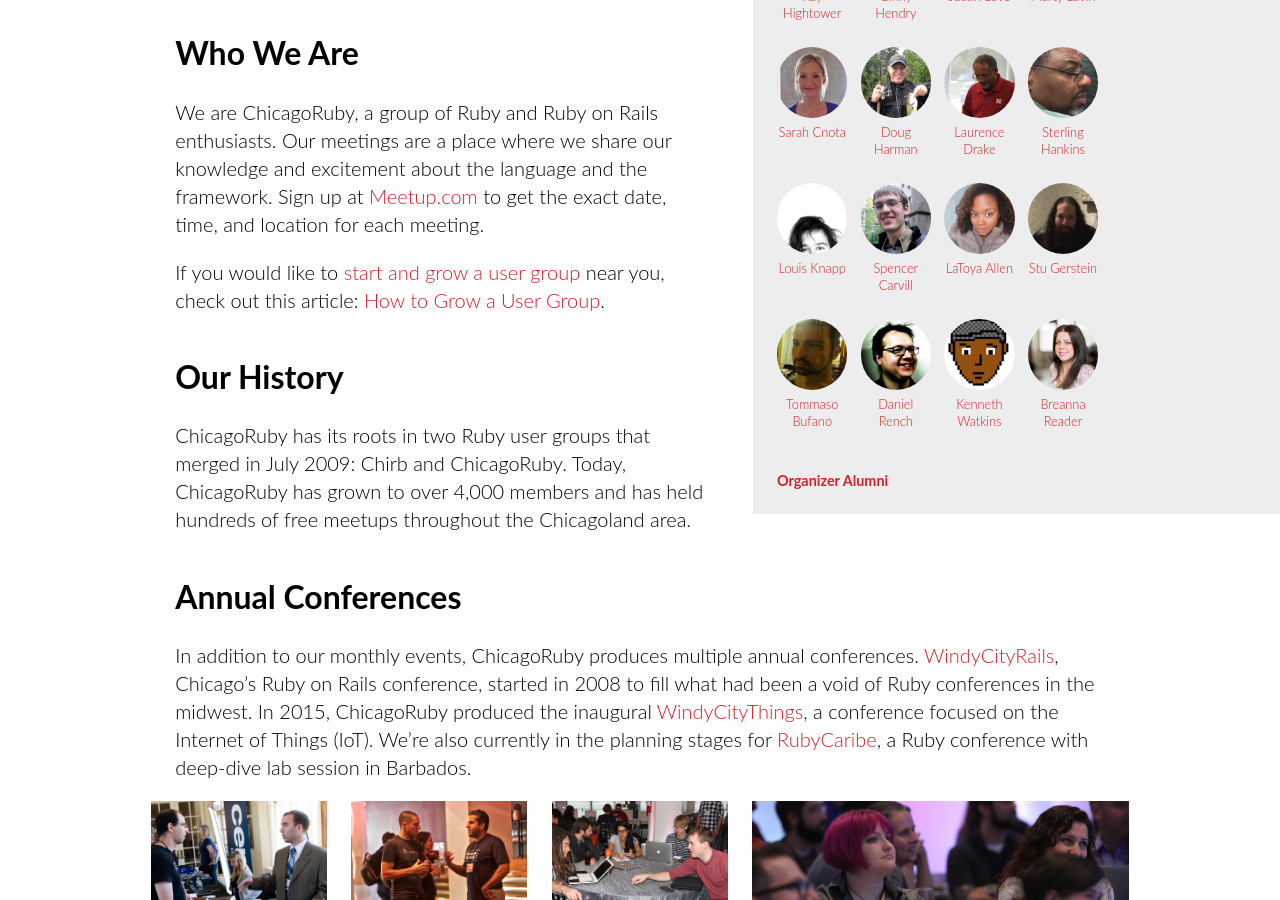
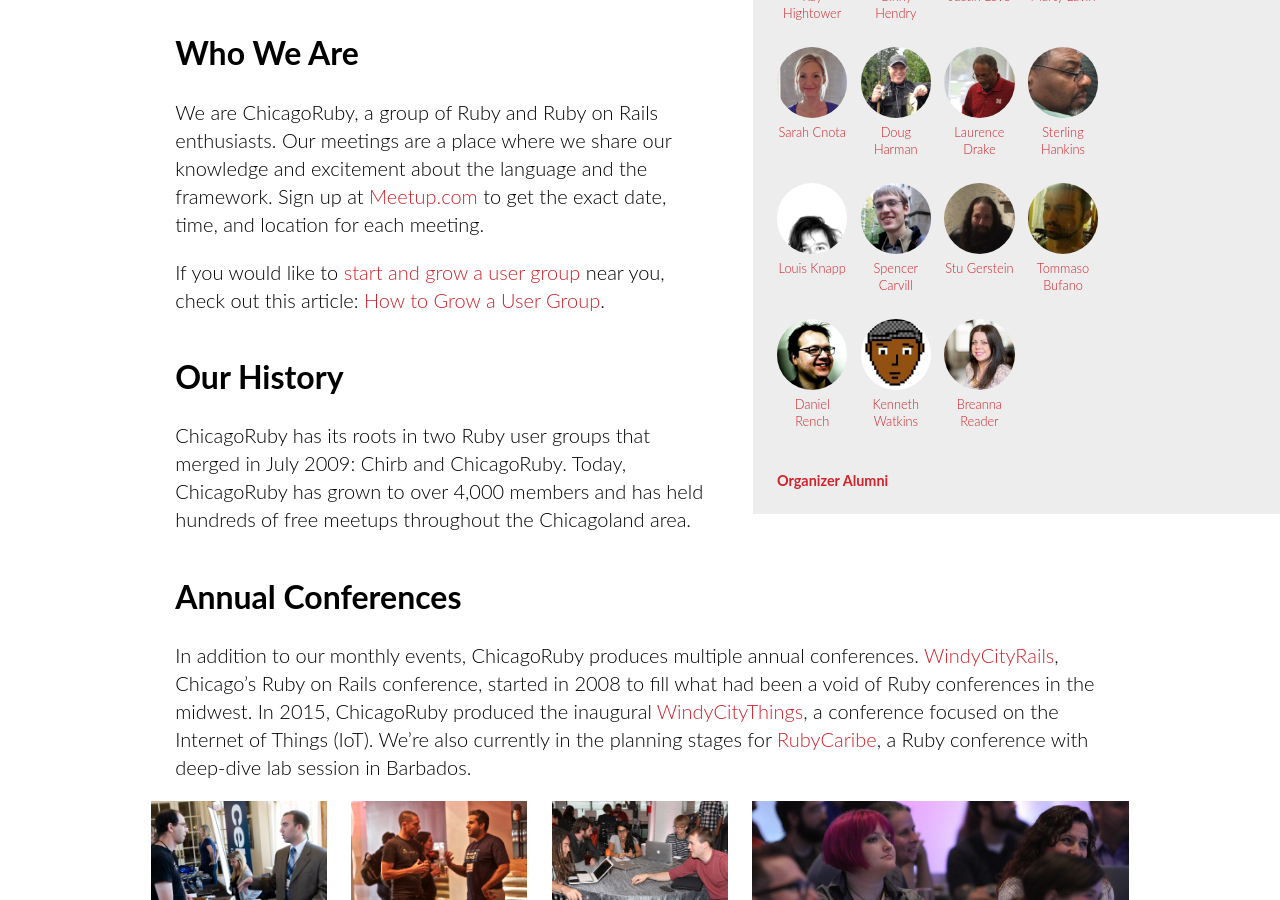
Before and after one commit to chicagoruby/chicagoruby-website, a Jekyll site: the page built from pages/advanced/about.html, in a window 1280 px wide and 900 px high, scrolled down 464 px. Built offline with Jekyll 4.4.1, drawn with Linux system fonts in a browser that asks for light colours; nearby versions of some CDN libraries.

Commit message:
Move LaToya Allen to organizer alumni list.

```diff
--- a/_data/organizers.yml
+++ b/_data/organizers.yml
@@ -29,9 +29,6 @@
   - name: Spencer Carvill
     link: http://www.meetup.com/ChicagoRuby/members/179505712/
     photo: spencer_carvill.jpg
-  - name: LaToya Allen
-    link: https://twitter.com/HashtagLaToya
-    photo: latoya_allen.jpg
   - name: Stu Gerstein
     link: http://www.meetup.com/ChicagoRuby/members/13463131/
     photo: stu_gerstein.jpg
@@ -106,3 +103,5 @@
     link: https://twitter.com/bobbyreys
   - name: Alonda McCree
     link: https://www.meetup.com/ChicagoRuby/members/73426392/
+  - name: LaToya Allen
+    link: https://twitter.com/HashtagLaToya
```
